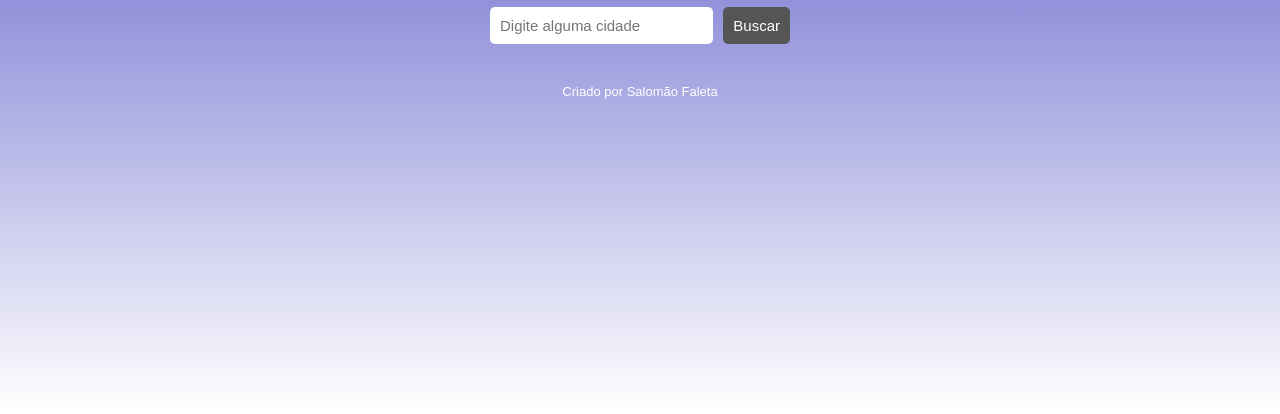
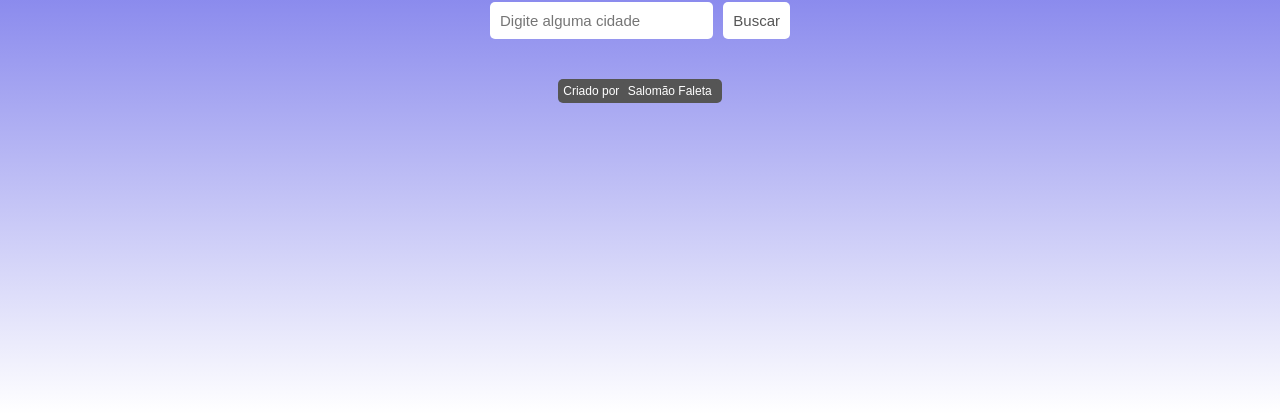
Before and after one commit to Salomao-Faleta/Projetos-JS-B7WEB, a plain HTML site: page Clima/index.html in a window 1280 px wide. Shown: the part 386-800 px from the top of the page. Drawn offline with Linux system fonts and the light colour scheme.

Commit message:
atualizações

```diff
--- a/Clima/style.css
+++ b/Clima/style.css
@@ -10,7 +10,7 @@ body {
     justify-content: center;
     align-items: center;
     flex-direction: column;
-    background: linear-gradient(rgb(43, 43, 185), white);
+    background: linear-gradient(rgb(31, 31, 221), white);
     font-family: Arial, Helvetica, sans-serif;
 }
 
@@ -35,14 +35,16 @@ h1 {
     padding: 10px;
     font-size: 15px;
     border: 0;
-    background-color: #555;
-    color: #FFF;
+    color: #555;
     border-radius: 5px;
     margin-left: 10px;
+    background-color: white;
+    /* background-color: rgb(31, 31, 221); */
     cursor: pointer;
 }
 .busca button:hover {
     background-color: #444;
+    color: #fff;
 }
 
 .resultado {
@@ -134,7 +136,10 @@ footer,a {
     text-decoration: none;
     margin-top: 20px;
     color: #FFF;
-    font-size: 13px;
+    background-color: #555;
+    font-size: 12px;
+    padding: 5px;
+    border-radius: 5px;
 }
 
 footer a:hover{
```
